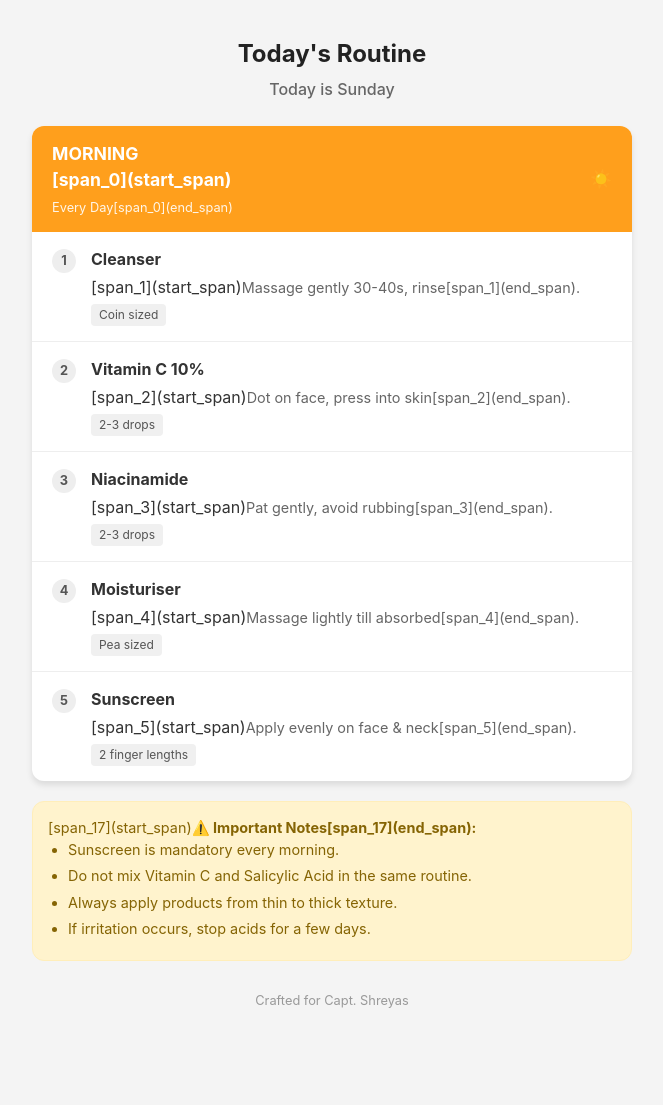
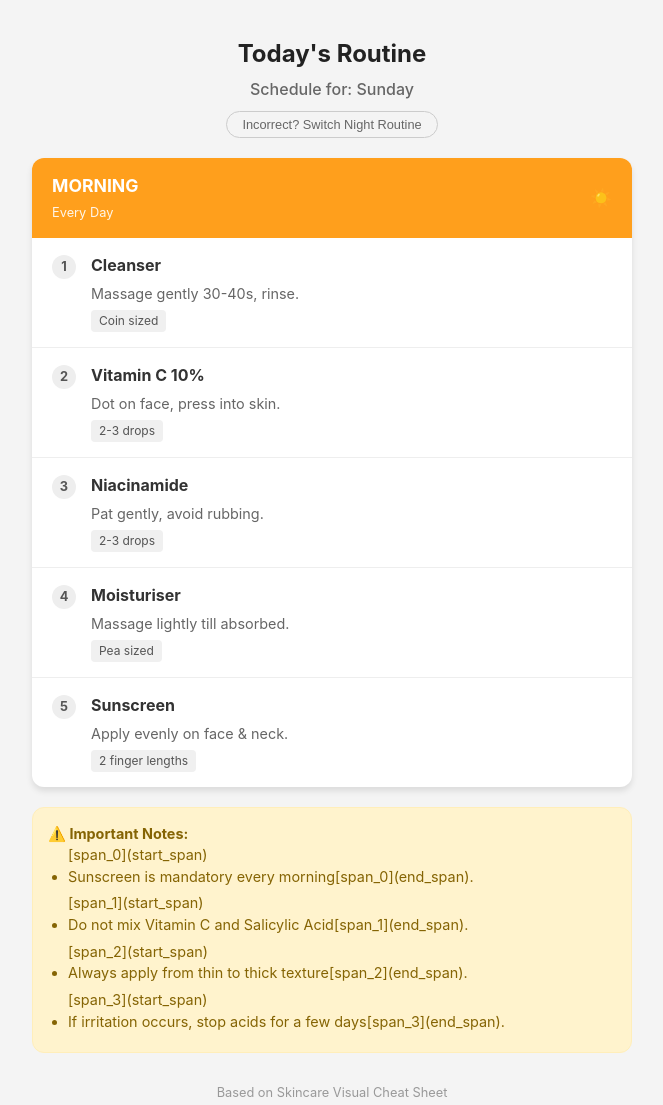
Before and after one commit to SriramGupta19/scare, a plain HTML site: page index.html in a window 1280 px wide. Shown: the whole page, without its empty margins (308-971 px from the left). Before the commit the page ends 1030 px from the top, so only its background shows below. Drawn offline with Linux system fonts and the light colour scheme.

Commit message:
Refactor HTML structure and update content
Updated various text content for clarity and consistency, adjusted styles for the toggle button, and added functionality to toggle between night routines.

```diff
--- a/index.html
+++ b/index.html
@@ -24,6 +24,7 @@
             margin: 0;
             padding: 20px;
             line-height: 1.5;
+            padding-bottom: 80px; /* Space for footer/button */
         }
 
         .container {
@@ -41,8 +42,20 @@
         #current-day-display {
             text-align: center;
             color: #666;
-            margin-bottom: 25px;
+            margin-bottom: 10px;
             font-weight: 500;
+        }
+
+        .toggle-btn {
+            display: block;
+            margin: 0 auto 20px auto;
+            background: none;
+            border: 1px solid #ccc;
+            padding: 5px 15px;
+            border-radius: 20px;
+            color: #666;
+            font-size: 0.8rem;
+            cursor: pointer;
         }
 
         .card {
@@ -51,7 +64,7 @@
             box-shadow: var(--shadow);
             margin-bottom: 20px;
             overflow: hidden;
-            display: block; /* Default display */
+            display: block;
         }
 
         /* Helper class to hide cards via JS */
@@ -168,13 +181,16 @@
 
 <div class="container">
     <h1>Today's Routine</h1>
-    <div id="current-day-display">Loading date...</div>
+
+    <div id="current-day-display">Loading...</div>
+
+    <button class="toggle-btn" onclick="toggleNightRoutine()">Incorrect? Switch Night Routine</button>
 
     <div class="card">
         <div class="card-header header-morning">
             <div>
                 <div>MORNING</div>
-                [span_0](start_span)<div class="days-label">Every Day[span_0](end_span)</div>
+                <div class="days-label">Every Day</div>
             </div>
             <span>☀️</span>
         </div>
@@ -183,7 +199,7 @@
                 <div class="step-number">1</div>
                 <div class="step-content">
                     <span class="product-name">Cleanser</span>
-                    [span_1](start_span)<span class="product-details">Massage gently 30-40s, rinse[span_1](end_span).</span>
+                    <span class="product-details">Massage gently 30-40s, rinse.</span>
                     <br><span class="amount-badge">Coin sized</span>
                 </div>
             </li>
@@ -191,7 +207,7 @@
                 <div class="step-number">2</div>
                 <div class="step-content">
                     <span class="product-name">Vitamin C 10%</span>
-                    [span_2](start_span)<span class="product-details">Dot on face, press into skin[span_2](end_span).</span>
+                    <span class="product-details">Dot on face, press into skin.</span>
                     <br><span class="amount-badge">2-3 drops</span>
                 </div>
             </li>
@@ -199,7 +215,7 @@
                 <div class="step-number">3</div>
                 <div class="step-content">
                     <span class="product-name">Niacinamide</span>
-                    [span_3](start_span)<span class="product-details">Pat gently, avoid rubbing[span_3](end_span).</span>
+                    <span class="product-details">Pat gently, avoid rubbing.</span>
                     <br><span class="amount-badge">2-3 drops</span>
                 </div>
             </li>
@@ -207,7 +223,7 @@
                 <div class="step-number">4</div>
                 <div class="step-content">
                     <span class="product-name">Moisturiser</span>
-                    [span_4](start_span)<span class="product-details">Massage lightly till absorbed[span_4](end_span).</span>
+                    <span class="product-details">Massage lightly till absorbed.</span>
                     <br><span class="amount-badge">Pea sized</span>
                 </div>
             </li>
@@ -215,7 +231,7 @@
                 <div class="step-number">5</div>
                 <div class="step-content">
                     <span class="product-name">Sunscreen</span>
-                    [span_5](start_span)<span class="product-details">Apply evenly on face & neck[span_5](end_span).</span>
+                    <span class="product-details">Apply evenly on face & neck.</span>
                     <br><span class="amount-badge">2 finger lengths</span>
                 </div>
             </li>
@@ -226,7 +242,7 @@
         <div class="card-header header-acid">
             <div>
                 <div>NIGHT: Salicylic Acid</div>
-                [span_6](start_span)<div class="days-label">Mon, Thu, Sat[span_6](end_span)</div>
+                <div class="days-label">Mon, Thu, Sat</div>
             </div>
             <span>🧪</span>
         </div>
@@ -235,7 +251,7 @@
                 <div class="step-number">1</div>
                 <div class="step-content">
                     <span class="product-name">Cleanser</span>
-                    [span_7](start_span)<span class="product-details">Same method as morning[span_7](end_span).</span>
+                    <span class="product-details">Same method as morning.</span>
                     <br><span class="amount-badge">Coin sized</span>
                 </div>
             </li>
@@ -243,7 +259,7 @@
                 <div class="step-number">2</div>
                 <div class="step-content">
                     <span class="product-name">Salicylic Acid 2%</span>
-                    [span_8](start_span)<span class="product-details">Apply dry skin, avoid eyes/lips[span_8](end_span).</span>
+                    <span class="product-details">Apply dry skin, avoid eyes/lips.</span>
                     <br><span class="amount-badge">2 drops</span>
                 </div>
             </li>
@@ -251,14 +267,14 @@
                 <div class="step-number">3</div>
                 <div class="step-content">
                     <span class="product-name">WAIT</span>
-                    [span_9](start_span)<span class="product-details">Wait 2-3 minutes before next step[span_9](end_span).</span>
+                    <span class="product-details">Wait 2-3 minutes before next step.</span>
                 </div>
             </li>
             <li class="step-item">
                 <div class="step-number">4</div>
                 <div class="step-content">
                     <span class="product-name">Niacinamide</span>
-                    [span_10](start_span)<span class="product-details">Calms skin, reduces irritation[span_10](end_span).</span>
+                    <span class="product-details">Calms skin, reduces irritation.</span>
                     <br><span class="amount-badge">2 drops</span>
                 </div>
             </li>
@@ -266,7 +282,7 @@
                 <div class="step-number">5</div>
                 <div class="step-content">
                     <span class="product-name">Moisturiser</span>
-                    [span_11](start_span)<span class="product-details">Seal moisture, do not skip[span_11](end_span).</span>
+                    <span class="product-details">Seal moisture, do not skip.</span>
                     <br><span class="amount-badge">Pea sized</span>
                 </div>
             </li>
@@ -277,7 +293,7 @@
         <div class="card-header header-calm">
             <div>
                 <div>NIGHT: Non-Acid</div>
-                [span_12](start_span)<div class="days-label">Tue, Wed, Fri, Sun[span_12](end_span)</div>
+                <div class="days-label">Tue, Wed, Fri, Sun</div>
             </div>
             <span>💧</span>
         </div>
@@ -286,7 +302,7 @@
                 <div class="step-number">1</div>
                 <div class="step-content">
                     <span class="product-name">Cleanser</span>
-                    [span_13](start_span)<span class="product-details">Clean face gently[span_13](end_span).</span>
+                    <span class="product-details">Clean face gently.</span>
                     <br><span class="amount-badge">Coin sized</span>
                 </div>
             </li>
@@ -294,7 +310,7 @@
                 <div class="step-number">2</div>
                 <div class="step-content">
                     <span class="product-name">Alpha Arbutin 2%</span>
-                    [span_14](start_span)<span class="product-details">Apply evenly or on dark spots[span_14](end_span).</span>
+                    <span class="product-details">Apply evenly or on dark spots.</span>
                     <br><span class="amount-badge">2-3 drops</span>
                 </div>
             </li>
@@ -302,7 +318,7 @@
                 <div class="step-number">3</div>
                 <div class="step-content">
                     <span class="product-name">Niacinamide</span>
-                    [span_15](start_span)<span class="product-details">Balances oil & supports barrier[span_15](end_span).</span>
+                    <span class="product-details">Balances oil & supports barrier.</span>
                     <br><span class="amount-badge">2 drops</span>
                 </div>
             </li>
@@ -310,7 +326,7 @@
                 <div class="step-number">4</div>
                 <div class="step-content">
                     <span class="product-name">Moisturiser</span>
-                    [span_16](start_span)<span class="product-details">Hydration and recovery[span_16](end_span).</span>
+                    <span class="product-details">Hydration and recovery.</span>
                     <br><span class="amount-badge">Pea sized</span>
                 </div>
             </li>
@@ -318,31 +334,51 @@
     </div>
 
     <div class="notes">
-        [span_17](start_span)<strong>⚠️ Important Notes[span_17](end_span):</strong>
+        <strong>⚠️ Important Notes:</strong>
         <ul>
-            <li>Sunscreen is mandatory every morning.</li>
-            <li>Do not mix Vitamin C and Salicylic Acid in the same routine.</li>
-            <li>Always apply products from thin to thick texture.</li>
-            <li>If irritation occurs, stop acids for a few days.</li>
+            [span_0](start_span)<li>Sunscreen is mandatory every morning[span_0](end_span).</li>
+            [span_1](start_span)<li>Do not mix Vitamin C and Salicylic Acid[span_1](end_span).</li>
+            [span_2](start_span)<li>Always apply from thin to thick texture[span_2](end_span).</li>
+            [span_3](start_span)<li>If irritation occurs, stop acids for a few days[span_3](end_span).</li>
         </ul>
     </div>
 
     <div class="footer">
-        Crafted for Capt. Shreyas
+        Based on Skincare Visual Cheat Sheet
     </div>
 </div>
 
 <script>
-    // Logic to detect the day and show the correct card
+    function toggleNightRoutine() {
+        const acidCard = document.getElementById("card-acid");
+        const calmCard = document.getElementById("card-calm");
+
+        // Simple toggle logic
+        if (acidCard.classList.contains("hidden")) {
+            acidCard.classList.remove("hidden");
+            calmCard.classList.add("hidden");
+        } else {
+            acidCard.classList.add("hidden");
+            calmCard.classList.remove("hidden");
+        }
+    }
+
     document.addEventListener("DOMContentLoaded", function() {
         const date = new Date();
-        const dayIndex = date.getDay(); // 0 = Sunday, 1 = Monday, ..., 6 = Saturday
+        const hour = date.getHours();
+
+        // LOGIC FIX: If it is before 4 AM, count it as the "previous day"
+        // This prevents the schedule from switching while you are still awake at 1 AM.
+        if (hour < 4) {
+            date.setDate(date.getDate() - 1);
+        }
+
+        const dayIndex = date.getDay(); // 0 = Sunday, 1 = Monday...
         const days = ["Sunday", "Monday", "Tuesday", "Wednesday", "Thursday", "Friday", "Saturday"];
 
-        // Update the header with today's name
-        document.getElementById("current-day-display").textContent = "Today is " + days[dayIndex];
+        document.getElementById("current-day-display").textContent = "Schedule for: " + days[dayIndex];
 
-        [span_18](start_span)// Acid Nights: Mon (1), Thu (4), Sat (6)[span_18](end_span)
+        [span_4](start_span)// Acid Nights: Mon (1), Thu (4), Sat (6)[span_4](end_span)
         const acidDays = [1, 4, 6];
 
         const acidCard = document.getElementById("card-acid");
@@ -352,7 +388,7 @@
             // Show Acid Routine
             acidCard.classList.remove("hidden");
         } else {
-            [span_19](start_span)// Show Calm Routine (Tue, Wed, Fri, Sun)[span_19](end_span)
+            [span_5](start_span)// Show Calm Routine (Tue, Wed, Fri, Sun)[span_5](end_span)
             calmCard.classList.remove("hidden");
         }
     });
```
